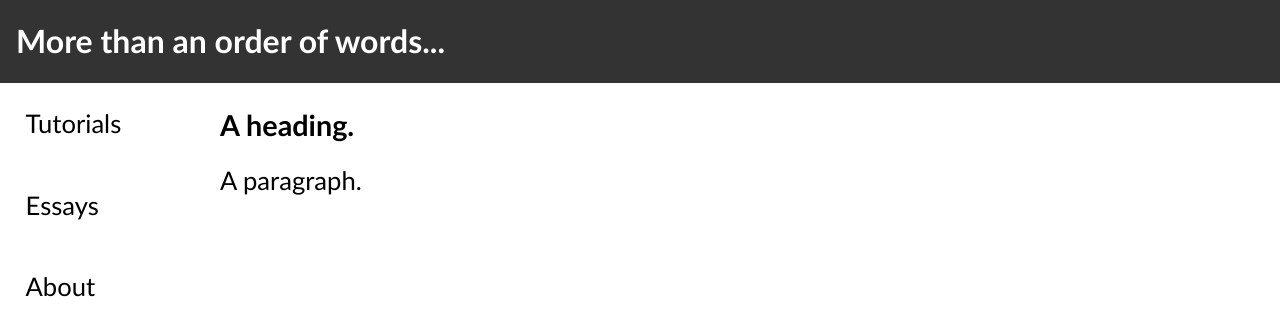
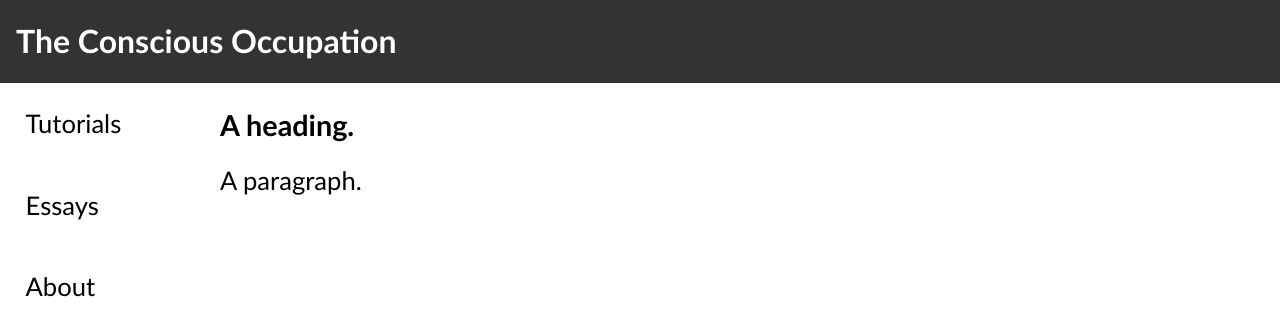
Before and after one commit to TheConsciousOccupation/TheConsciousOccupation.github.io, a plain HTML site: page index.html in a window 1280 px wide. Drawn offline with Linux system fonts and the light colour scheme; a web font is replaced by a local one.

Commit message:
Update index.html

```diff
--- a/index.html
+++ b/index.html
@@ -101,7 +101,7 @@
 
   <body>
     <div class="topnav">
-      <h1>More than an order of words...</h1>
+      <h1>The Conscious Occupation</h1>
 
     </div>
 
```
